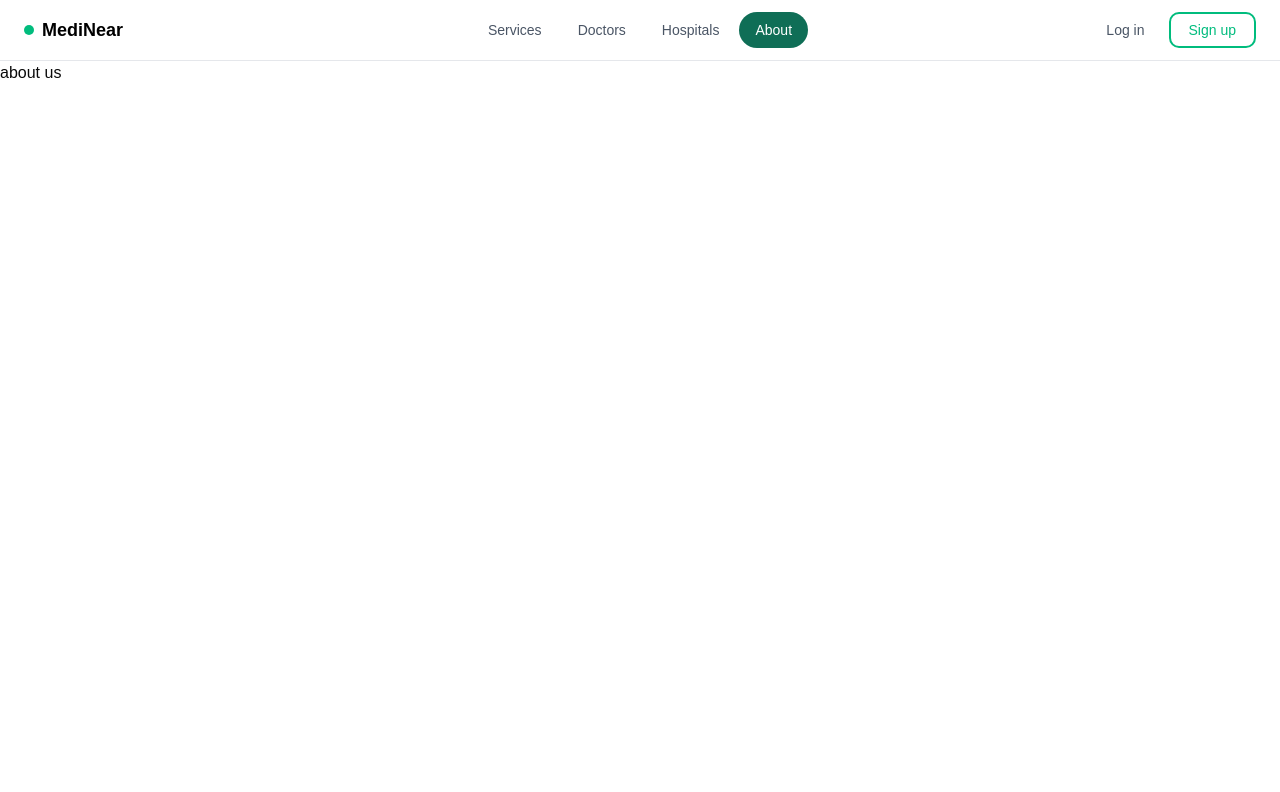
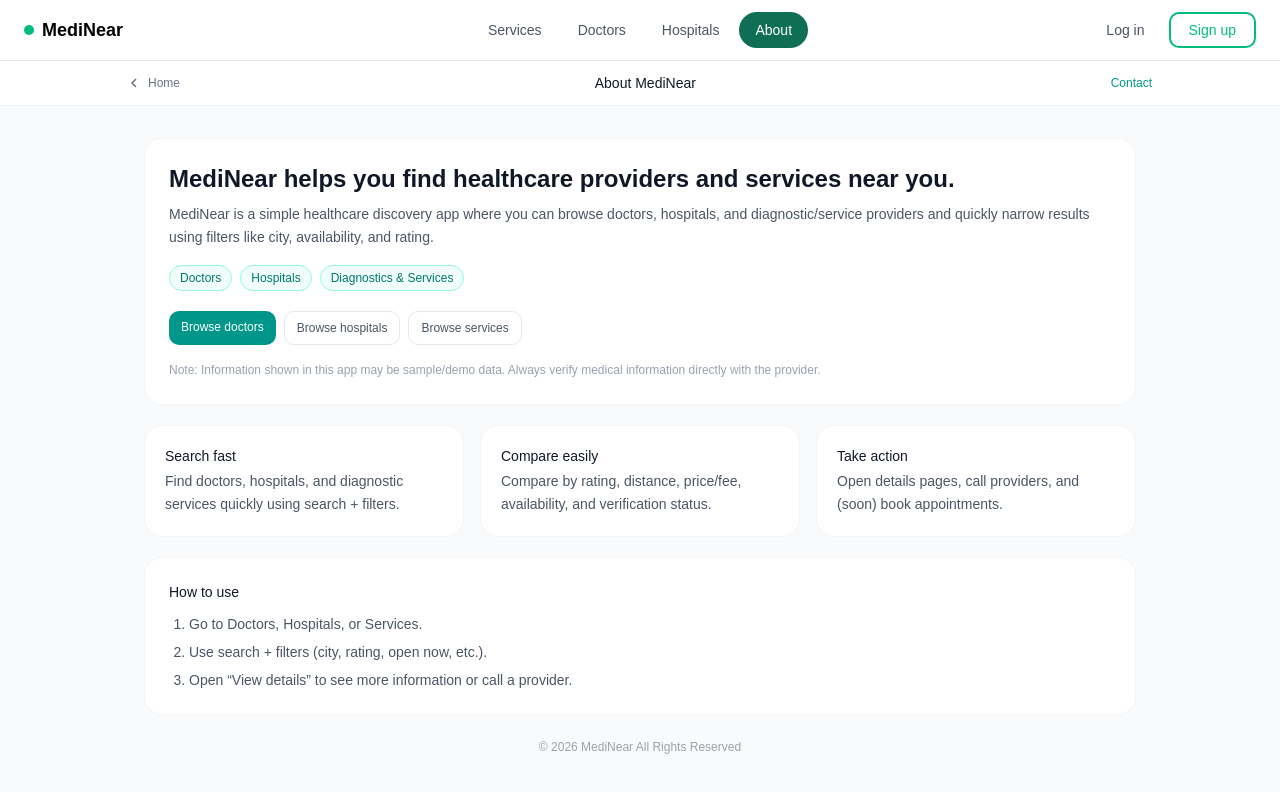
Before and after one commit to bluesand019/MediNear, a React (Vite) app: page /about in a window 1280 px wide. Shown: the top 792 px of the page. Built offline with nearby package versions, Linux system fonts and the light colour scheme; what lightswind would draw is missing.

Commit message:
added the about us page details

```diff
--- a/src/pages/About.jsx
+++ b/src/pages/About.jsx
@@ -1,11 +1,139 @@
-import React from 'react'
+import { Link } from "react-router-dom";
 
-const About = () => {
+export default function About() {
+  const highlights = [
+    {
+      title: "Search fast",
+      desc: "Find doctors, hospitals, and diagnostic services quickly using search + filters.",
+    },
+    {
+      title: "Compare easily",
+      desc: "Compare by rating, distance, price/fee, availability, and verification status.",
+    },
+    {
+      title: "Take action",
+      desc: "Open details pages, call providers, and (soon) book appointments.",
+    },
+  ];
+
   return (
-    <div>
-      about us
+    <div className="min-h-screen bg-gray-50">
+      {/* Top bar */}
+      <div className="bg-white border-b border-gray-100 px-4 py-3">
+        <div className="max-w-5xl mx-auto flex items-center justify-between gap-3">
+          <Link
+            to="/"
+            className="flex items-center gap-2 text-xs text-gray-500 hover:text-gray-700 no-underline"
+          >
+            <svg
+              width="12"
+              height="12"
+              viewBox="0 0 12 12"
+              fill="none"
+              stroke="currentColor"
+              strokeWidth="1.5"
+            >
+              <path d="M8 2L4 6l4 4" />
+            </svg>
+            Home
+          </Link>
+
+          <span className="text-sm font-medium text-gray-900">
+            About MediNear
+          </span>
+
+          <Link
+            to="/contact"
+            className="text-xs text-teal-600 hover:text-teal-800 font-medium no-underline"
+          >
+            Contact
+          </Link>
+        </div>
+      </div>
+
+      {/* Content */}
+      <div className="max-w-5xl mx-auto px-4 py-8">
+        {/* Hero */}
+        <div className="bg-white border border-gray-100 rounded-2xl p-6">
+          <h1 className="text-xl md:text-2xl font-semibold text-gray-900">
+            MediNear helps you find healthcare providers and services near you.
+          </h1>
+
+          <p className="mt-2 text-sm text-gray-600 leading-relaxed">
+            MediNear is a simple healthcare discovery app where you can browse
+            doctors, hospitals, and diagnostic/service providers and quickly
+            narrow results using filters like city, availability, and rating.
+          </p>
+
+          <div className="mt-4 flex flex-wrap gap-2">
+            <span className="text-xs px-2.5 py-1 rounded-full bg-teal-50 text-teal-700 border border-teal-200">
+              Doctors
+            </span>
+            <span className="text-xs px-2.5 py-1 rounded-full bg-teal-50 text-teal-700 border border-teal-200">
+              Hospitals
+            </span>
+            <span className="text-xs px-2.5 py-1 rounded-full bg-teal-50 text-teal-700 border border-teal-200">
+              Diagnostics & Services
+            </span>
+          </div>
+
+          <div className="mt-5 flex flex-wrap gap-2">
+            <Link
+              to="/doctor-search"
+              className="text-xs px-3 py-2 rounded-lg bg-teal-600 text-white font-medium hover:bg-teal-700 active:scale-95 transition-all no-underline"
+            >
+              Browse doctors
+            </Link>
+            <Link
+              to="/hospital-detail"
+              className="text-xs px-3 py-2 rounded-lg border border-gray-200 text-gray-600 hover:bg-gray-50 transition no-underline"
+            >
+              Browse hospitals
+            </Link>
+            <Link
+              to="/service-search"
+              className="text-xs px-3 py-2 rounded-lg border border-gray-200 text-gray-600 hover:bg-gray-50 transition no-underline"
+            >
+              Browse services
+            </Link>
+          </div>
+
+          <p className="mt-4 text-xs text-gray-400 leading-relaxed">
+            Note: Information shown in this app may be sample/demo data. Always
+            verify medical information directly with the provider.
+          </p>
+        </div>
+
+        {/* Highlights */}
+        <div className="mt-5 grid grid-cols-1 md:grid-cols-3 gap-4">
+          {highlights.map((h) => (
+            <div
+              key={h.title}
+              className="bg-white border border-gray-100 rounded-2xl p-5"
+            >
+              <p className="text-sm font-medium text-gray-900">{h.title}</p>
+              <p className="mt-1 text-sm text-gray-600 leading-relaxed">
+                {h.desc}
+              </p>
+            </div>
+          ))}
+        </div>
+
+        {/* How to use */}
+        <div className="mt-5 bg-white border border-gray-100 rounded-2xl p-6">
+          <p className="text-sm font-medium text-gray-900">How to use</p>
+          <ol className="mt-3 space-y-2 text-sm text-gray-600 list-decimal pl-5">
+            <li>Go to Doctors, Hospitals, or Services.</li>
+            <li>Use search + filters (city, rating, open now, etc.).</li>
+            <li>
+              Open “View details” to see more information or call a provider.
+            </li>
+          </ol>
+        </div>
+
+        {/* Footer */}
+        <div className="mt-6 text-center text-xs text-gray-400">© 2026 MediNear All Rights Reserved</div>
+      </div>
     </div>
-  )
+  );
 }
-
-export default About
```
